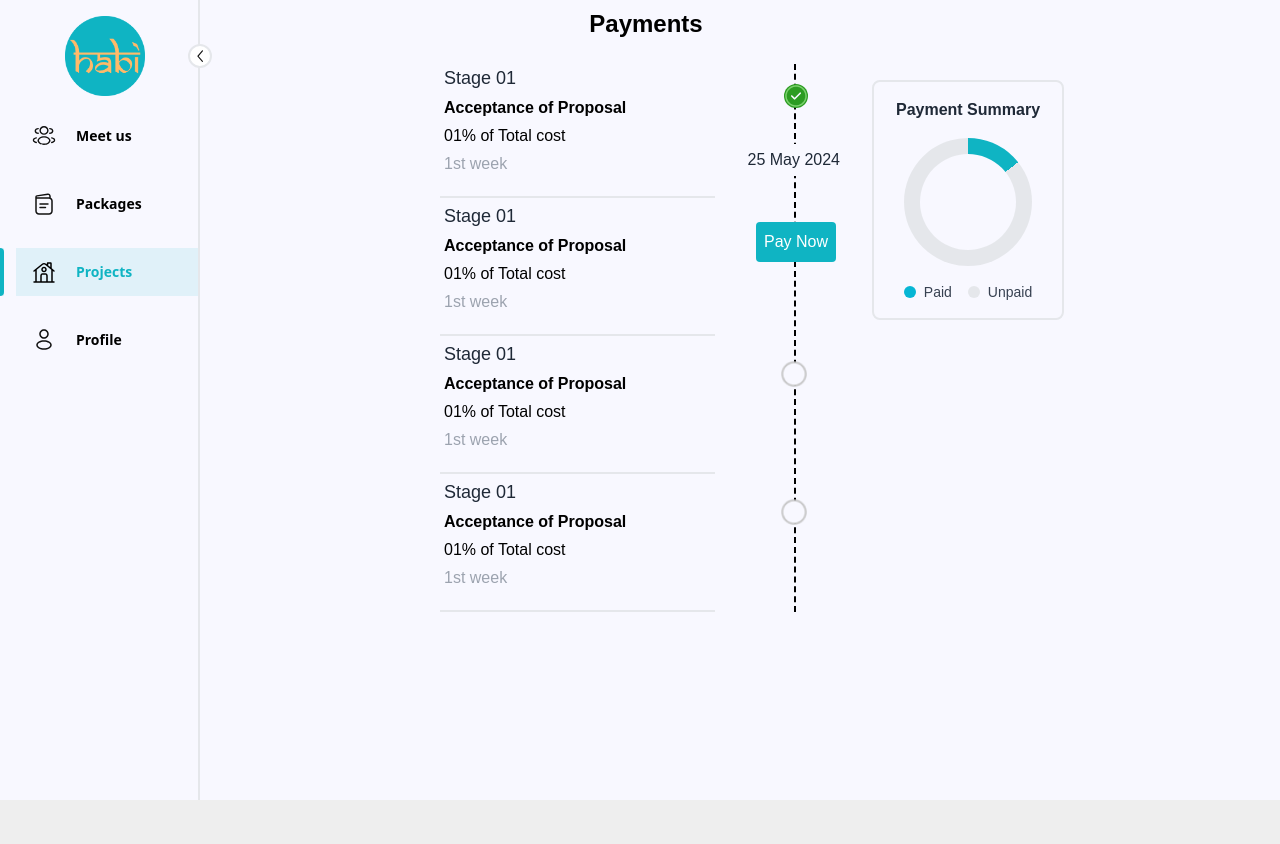
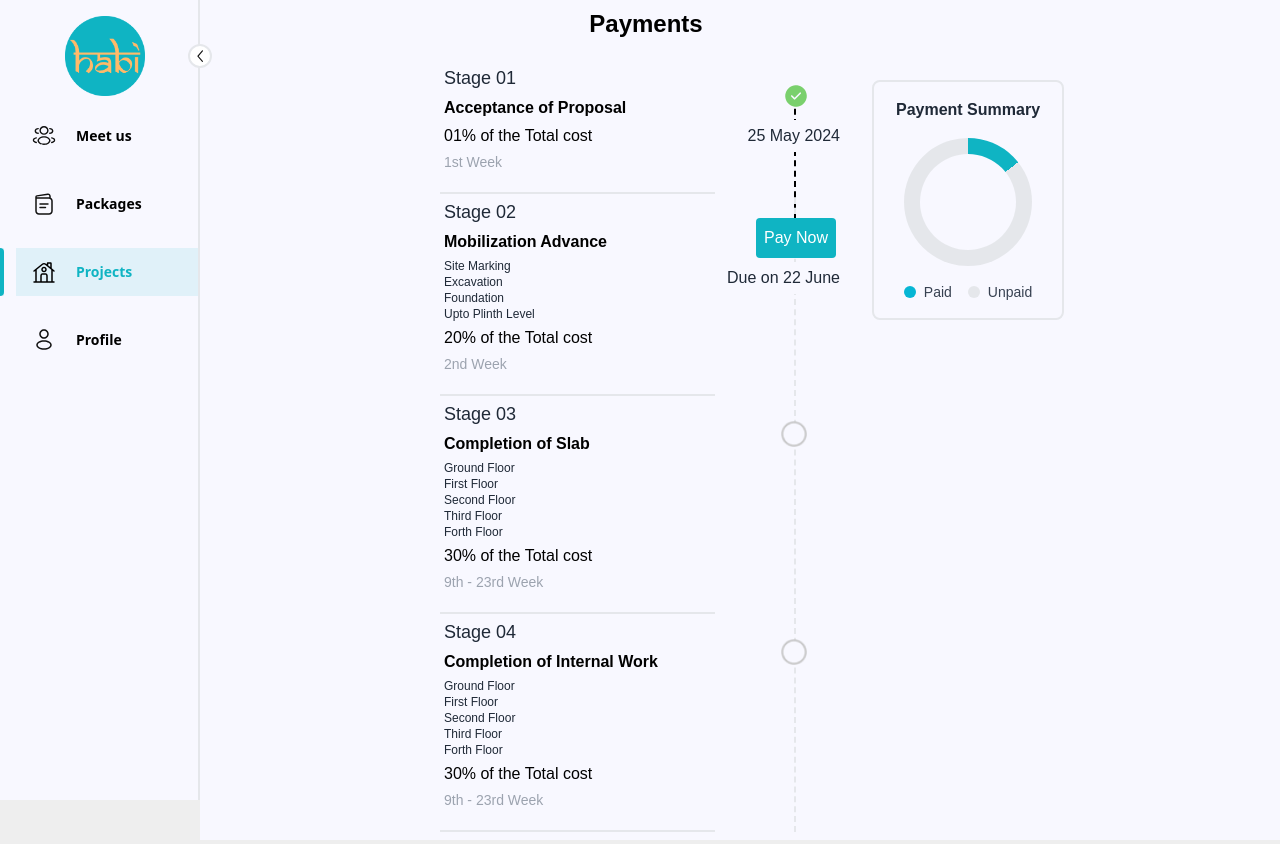
Before and after one commit to tejudharanesh/teju_habi, a React (Vite) app in the folder client/: page /dashboard/projects in a window 1280 px wide. Built offline with nearby package versions, Linux system fonts and the light colour scheme; sample sign-in values are in the browser's storage.

Commit message:
created payment block

```diff
--- a/client/src/components/Client_homepage/PaymentBlock.jsx
+++ b/client/src/components/Client_homepage/PaymentBlock.jsx
@@ -7,24 +7,39 @@ function PaymentBlock({ data, currentStage, stageNumber }) {
     if (currentStage > stageNumber) {
       return (
         <div>
-          <div className="absolute top-5 right-11 bg-[#2c9c22] rounded-full">
+          <div className="absolute top-6 right-14 h-full border-l-2  border-black border-dashed"></div>
+
+          <div className="absolute top-5 right-11 rounded-full">
             <img src={done} alt="done" />
           </div>
-          <div className="absolute top-20 right-2">
+          <div className="absolute top-14 right-2">
             <h2 className="bg-layoutColor p-1">{data.date}</h2>
           </div>
         </div>
       );
     } else if (currentStage === stageNumber) {
       return (
-        <div className="absolute top-5 right-4 rounded-full">
-          <button className="bg-primary text-white p-2 rounded">Pay Now</button>
+        <div>
+          <div className="absolute top-0 right-14 h-full border-l-2 border-dashed"></div>
+
+          <div className="absolute top-5 right-4 rounded-full">
+            <button className="bg-primary text-white p-2 rounded">
+              Pay Now
+            </button>
+          </div>
+          <div className="absolute top-16 right-2">
+            <h2 className="bg-layoutColor p-1">Due on {data.dueDate}</h2>
+          </div>
         </div>
       );
     } else {
       return (
-        <div className="absolute top-5 right-11 rounded-full">
-          <img src={circle} alt="done" className="h-7 w-7" />
+        <div>
+          <div className="absolute top-0 right-14 h-full border-l-2 border-dashed"></div>
+
+          <div className="absolute top-5 right-11 rounded-full">
+            <img src={circle} alt="done" className="h-7 w-7" />
+          </div>
         </div>
       );
     }
@@ -32,16 +47,17 @@ function PaymentBlock({ data, currentStage, stageNumber }) {
   return (
     <div className="relative">
       <div>
-        <h3 className="text-lg m-1">Stage 01</h3>
-        <p className="text-black font-semibold text-[16px] m-1">
-          Acceptance of Proposal
-        </p>
+        <h3 className="text-lg m-1">{data.stage}</h3>
+        <p className="text-black font-semibold text-[16px] m-1">{data.title}</p>
+
+        {data.stages.map((stage, index) => (
+          <p className="text-xs ml-1">{stage}</p>
+        ))}
 
         {/* sub lists will be in p tag*/}
-        <p className="text-md text-black m-1">01% of Total cost</p>
-        <p className="text-gray-400 m-1">1st week</p>
+        <p className="text-md text-black m-1">{data.cost}</p>
+        <p className="text-gray-400 m-1 text-sm">{data.week}</p>
       </div>
-      <div className="absolute top-0 right-14 h-full border-l-2  border-black border-dashed"></div>
       {renderStatus()}
 
       <hr className="border-[1px] mt-5 w-4/6" />
--- a/client/src/pages/ExistingUser/PaymentsPage.jsx
+++ b/client/src/pages/ExistingUser/PaymentsPage.jsx
@@ -36,7 +36,7 @@ const paymentStages = [
     dueDate: "22 June",
   },
   {
-    stage: "Stage 03",
+    stage: "Stage 04",
     title: "Completion of Internal Work",
     cost: "30% of the Total cost",
     stages: [
```
Also changed, not shown: client/src/assets/images/done.png.
